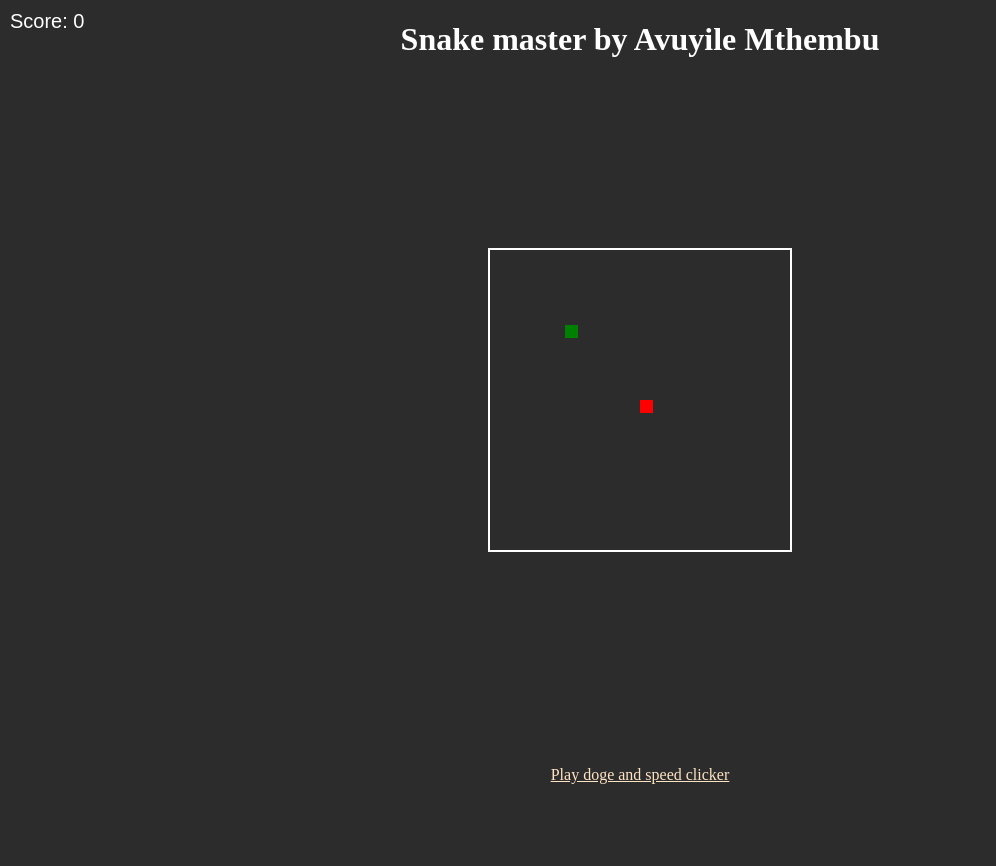
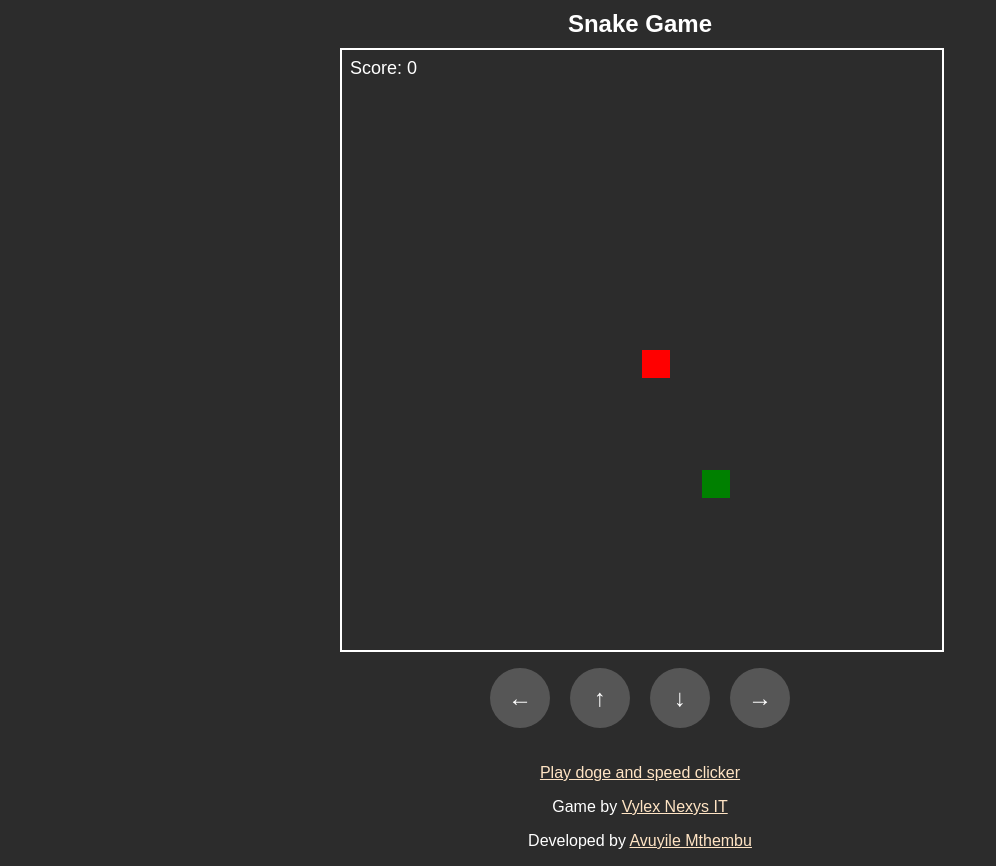
Before and after one commit to mthembuavuyile/VylexNexys, a plain HTML site: page snake-game.html in a window 1280 px wide. Shown: the whole page, without its empty margins (0-996 px from the left). Before the commit the page ends 800 px from the top, so only its background shows below. Drawn offline with Linux system fonts and the light colour scheme.

Commit message:
Update snake-game.html

```diff
--- a/snake-game.html
+++ b/snake-game.html
@@ -9,59 +9,105 @@
             margin: 0;
             padding: 0;
             display: flex;
+            flex-direction: column;
             justify-content: center;
             align-items: center;
-            height: 100vh;
+            min-height: 100vh;
             background-color: #2c2c2c;
-            touch-action: none;
-        }
-        header{
-            top: 0;
-            position: fixed;
+            font-family: Arial, sans-serif;
             color: #fff;
         }
+        header {
+            text-align: center;
+            padding: 10px;
+        }
+        h1 {
+            font-size: 24px;
+            margin: 0;
+        }
+        #gameContainer {
+            position: relative;
+            width: 90vw;
+            max-width: 600px;
+            aspect-ratio: 1 / 1;
+        }
         #gameCanvas {
+            width: 100%;
+            height: 100%;
             border: 2px solid #fff;
         }
         #score {
             position: absolute;
             top: 10px;
             left: 10px;
+            font-size: 18px;
+        }
+        #controls {
+            display: flex;
+            justify-content: center;
+            margin-top: 20px;
+        }
+        .control-btn {
+            width: 60px;
+            height: 60px;
+            margin: 0 10px;
+            font-size: 24px;
+            background-color: rgba(255, 255, 255, 0.2);
+            border: none;
+            border-radius: 50%;
             color: #fff;
-            font-family: Arial, sans-serif;
-            font-size: 20px;
+            touch-action: manipulation;
         }
-        footer{
-            bottom: 0;
-            position:fixed;
+        footer {
+            margin-top: 20px;
+            text-align: center;
         }
-        footer a{
+        footer a {
             color: bisque;
         }
     </style>
 </head>
 <body>
     <header>
-        <H1>Snake master by Avuyile Mthembu</H1>
+        <h1>Snake Game</h1>
     </header>
-    <canvas id="gameCanvas" width="300" height="300"></canvas>
-    <div id="score">Score: 0</div>
+    <div id="gameContainer">
+        <canvas id="gameCanvas"></canvas>
+        <div id="score">Score: 0</div>
+    </div>
+    <div id="controls">
+        <button class="control-btn" id="leftBtn">←</button>
+        <button class="control-btn" id="upBtn">↑</button>
+        <button class="control-btn" id="downBtn">↓</button>
+        <button class="control-btn" id="rightBtn">→</button>
+    </div>
 
     <script>
         const canvas = document.getElementById('gameCanvas');
         const ctx = canvas.getContext('2d');
         const scoreElement = document.getElementById('score');
+        const gameContainer = document.getElementById('gameContainer');
 
-        const gridSize = 15;
-        const tileCount = canvas.width / gridSize;
+        let gridSize, tileCount;
+        let snake, apple, dx, dy, score;
 
-        let snake = [
-            {x: 10, y: 10},
-        ];
-        let apple = {x: 5, y: 5};
-        let dx = 0;
-        let dy = 0;
-        let score = 0;
+        function initGame() {
+            const containerSize = Math.min(gameContainer.clientWidth, gameContainer.clientHeight);
+            canvas.width = containerSize;
+            canvas.height = containerSize;
+            gridSize = Math.floor(containerSize / 20);
+            tileCount = canvas.width / gridSize;
+
+            resetGame();
+        }
+
+        function resetGame() {
+            snake = [{x: 10, y: 10}];
+            dx = 0;
+            dy = 0;
+            score = 0;
+            placeApple();
+        }
 
         function drawGame() {
             clearCanvas();
@@ -102,8 +148,10 @@
         }
 
         function placeApple() {
-            apple.x = Math.floor(Math.random() * tileCount);
-            apple.y = Math.floor(Math.random() * tileCount);
+            apple = {
+                x: Math.floor(Math.random() * tileCount),
+                y: Math.floor(Math.random() * tileCount)
+            };
         }
 
         function checkCollision() {
@@ -120,81 +168,47 @@
             }
         }
 
-        function resetGame() {
-            snake = [{x: 10, y: 10}];
-            dx = 0;
-            dy = 0;
-            score = 0;
-            placeApple();
-        }
-
         function updateScore() {
             scoreElement.textContent = `Score: ${score}`;
         }
 
-        document.addEventListener('keydown', changeDirection);
-        document.addEventListener('touchstart', handleTouchStart);
-        document.addEventListener('touchmove', handleTouchMove);
-
-        let touchStartX, touchStartY;
-
-        function handleTouchStart(e) {
-            touchStartX = e.touches[0].clientX;
-            touchStartY = e.touches[0].clientY;
+        function changeDirection(newDx, newDy) {
+            if ((newDx === 1 && dx !== -1) || (newDx === -1 && dx !== 1) ||
+                (newDy === 1 && dy !== -1) || (newDy === -1 && dy !== 1)) {
+                dx = newDx;
+                dy = newDy;
+            }
         }
 
-        function handleTouchMove(e) {
-            if (!touchStartX || !touchStartY) return;
+        document.addEventListener('keydown', (e) => {
+            switch (e.key) {
+                case 'ArrowLeft': changeDirection(-1, 0); break;
+                case 'ArrowUp': changeDirection(0, -1); break;
+                case 'ArrowRight': changeDirection(1, 0); break;
+                case 'ArrowDown': changeDirection(0, 1); break;
+            }
+        });
 
-            let touchEndX = e.touches[0].clientX;
-            let touchEndY = e.touches[0].clientY;
-
-            let dx = touchEndX - touchStartX;
-            let dy = touchEndY - touchStartY;
-
-            if (Math.abs(dx) > Math.abs(dy)) {
-                changeDirection({key: dx > 0 ? 'ArrowRight' : 'ArrowLeft'});
-            } else {
-                changeDirection({key: dy > 0 ? 'ArrowDown' : 'ArrowUp'});
-            }
-
-            touchStartX = null;
-            touchStartY = null;
-        }
-
-        function changeDirection(e) {
-            const LEFT_KEY = 'ArrowLeft';
-            const RIGHT_KEY = 'ArrowRight';
-            const UP_KEY = 'ArrowUp';
-            const DOWN_KEY = 'ArrowDown';
-
-            if (e.key === LEFT_KEY && dx === 0) {
-                dx = -1;
-                dy = 0;
-            }
-            if (e.key === UP_KEY && dy === 0) {
-                dx = 0;
-                dy = -1;
-            }
-            if (e.key === RIGHT_KEY && dx === 0) {
-                dx = 1;
-                dy = 0;
-            }
-            if (e.key === DOWN_KEY && dy === 0) {
-                dx = 0;
-                dy = 1;
-            }
-        }
+        // Touch controls
+        document.getElementById('leftBtn').addEventListener('touchstart', () => changeDirection(-1, 0));
+        document.getElementById('upBtn').addEventListener('touchstart', () => changeDirection(0, -1));
+        document.getElementById('rightBtn').addEventListener('touchstart', () => changeDirection(1, 0));
+        document.getElementById('downBtn').addEventListener('touchstart', () => changeDirection(0, 1));
 
         function gameLoop() {
             drawGame();
             setTimeout(gameLoop, 100);
         }
 
+        window.addEventListener('resize', initGame);
+        initGame();
         gameLoop();
     </script>
+
+<footer>
+    <p><a href="https://mthembuavuyile.github.io/VylexNexys/doge-survive-and-speed-clicker.html">Play doge and speed clicker</a></p>
+    <p>Game by <a href="https://mthembuavuyile.github.io/VylexNexys/">Vylex Nexys IT</a></p>
+    <p>Developed by <a href="https://avuyilemthembu.co.za">Avuyile Mthembu</a></p>
+</footer>
 </body>
-<footer>
-    <p><a href="doge and speed clicker.html"> Play doge and speed clicker</a></p>
-</footer>
 </html>
```
